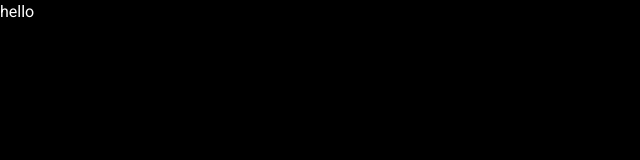
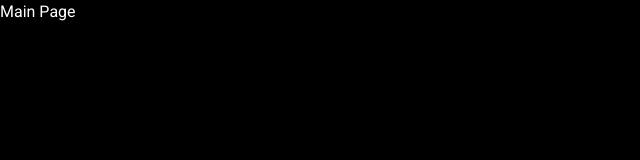
Before and after one commit to vasilyocheck/flashcards, a React (Vite) app: page / in a window 1280 px wide. Shown: the top 160 px of the page, without its empty margins (0-640 px from the left). Built offline with nearby package versions, Linux system fonts and the light colour scheme.

Commit message:
lesson 3 saturday start main page

```diff
--- /dev/null
+++ b/src/pages/main-page/main-page.tsx
@@ -0,0 +1,3 @@
+export const MainPage = () => {
+  return <div>Main Page</div>
+}
--- a/src/router.tsx
+++ b/src/router.tsx
@@ -5,6 +5,8 @@ import {
   RouterProvider,
   createBrowserRouter,
 } from 'react-router-dom'
+
+import { MainPage } from '@/pages/main-page/main-page'
 
 const publicRoutes: RouteObject[] = [
   {
@@ -15,7 +17,7 @@ const publicRoutes: RouteObject[] = [
 
 const privateRoutes: RouteObject[] = [
   {
-    element: <div>hello</div>,
+    element: <MainPage />,
     path: '/',
   },
 ]
```
